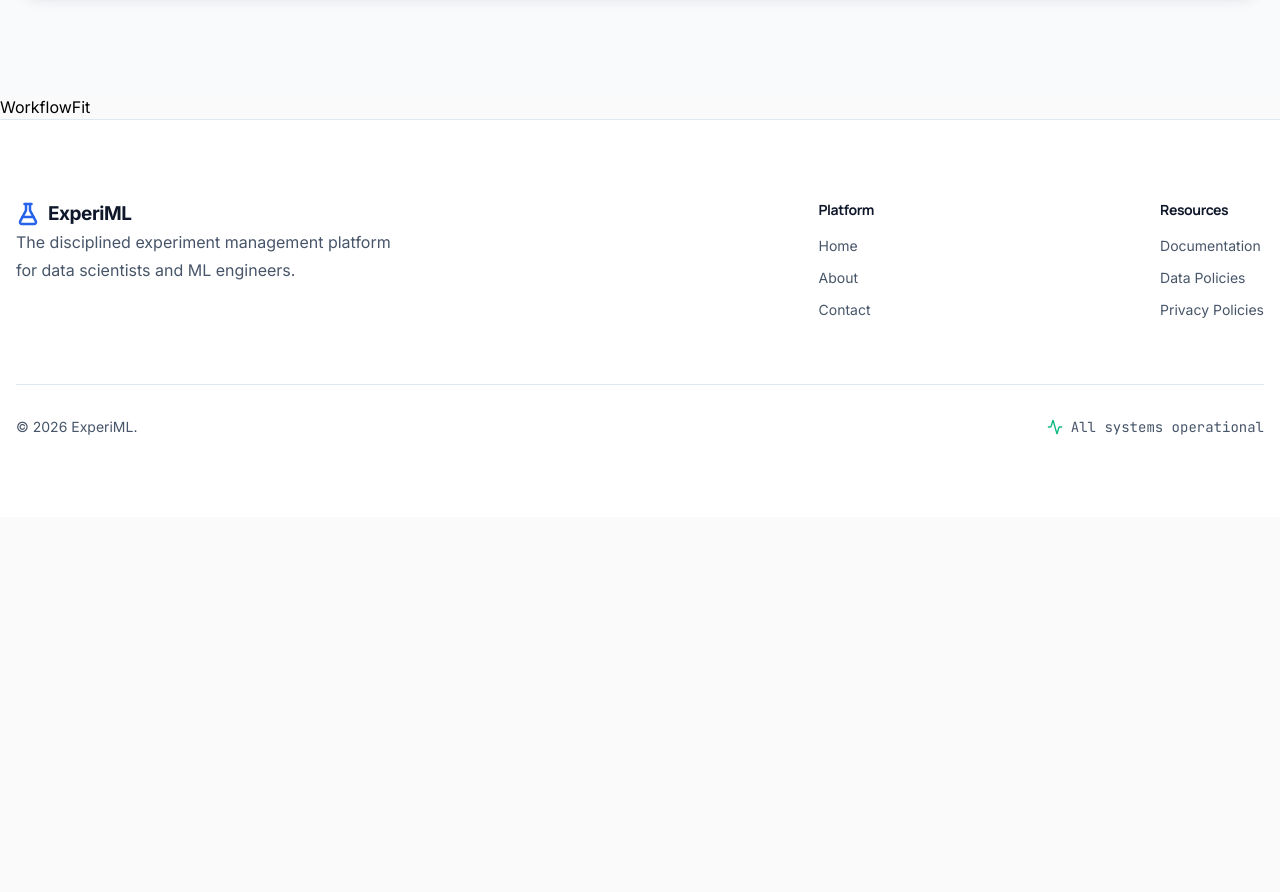
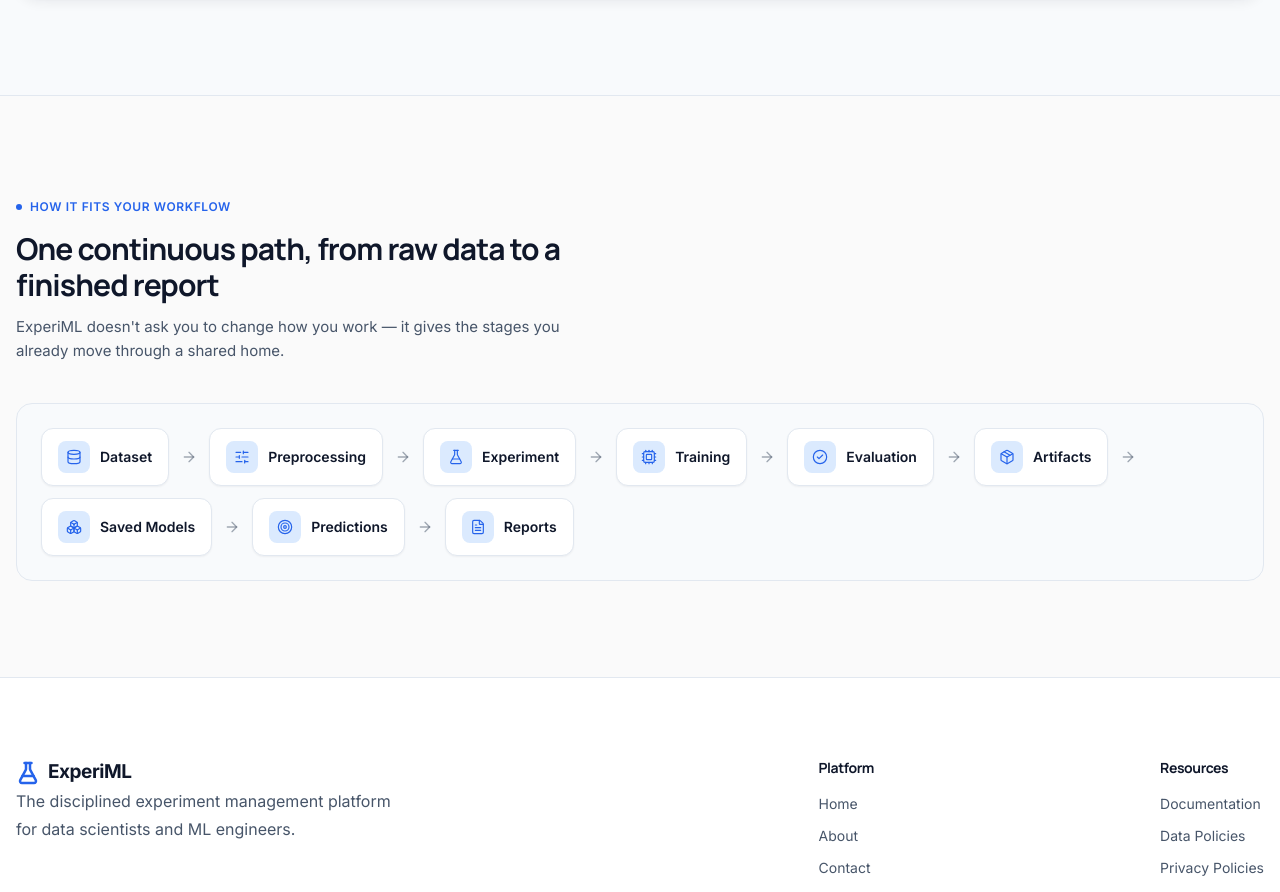
Before and after one commit to Dhairya-Dave-0204/ExperiML, a React (Vite) app in the folder frontend/: page /about in a window 1280 px wide. Shown: the part 1967-2859 px from the top of the page. Before the commit the page ends 2484 px from the top, so only its background shows below. Built offline with nearby package versions, Linux system fonts and the light colour scheme.

Commit message:
Code the workflow fit component

```diff
--- a/frontend/src/components/shared/About/WorkflowFit/WorkflowFit.jsx
+++ b/frontend/src/components/shared/About/WorkflowFit/WorkflowFit.jsx
@@ -1,9 +1,51 @@
-import React from 'react'
+import React from "react";
+import { ArrowRight } from "lucide-react";
+
+import { STAGES } from "./workflowFitData"
 
 function WorkflowFit() {
   return (
-    <div>WorkflowFit</div>
-  )
+    <section
+      id="workflow-fit"
+      className="py-16 border-t border-border md:py-24"
+    >
+      <div className="container-custom">
+        <div className="max-w-xl mb-10">
+          <div className="inline-flex items-center gap-2 mb-4 text-xs font-semibold tracking-wider uppercase text-primary">
+            <span className="h-1.5 w-1.5 rounded-full bg-primary" />
+            How it fits your workflow
+          </div>
+          <h2 className="mb-3 text-2xl font-extrabold tracking-tight font-heading text-text md:text-3xl">
+            One continuous path, from raw data to a finished report
+          </h2>
+          <p className="text-[15px] leading-relaxed text-text-secondary">
+            ExperiML doesn't ask you to change how you work — it gives the
+            stages you already move through a shared home.
+          </p>
+        </div>
+
+        <div className="flex flex-wrap items-center gap-3 p-5 border rounded-xl border-border bg-surface-soft md:p-6">
+          {STAGES.map(({ icon: Icon, label, id }, i) => (
+            <div key={id} className="flex items-center gap-3">
+              <div className="flex items-center gap-2.5 rounded-lg border border-border bg-surface px-4 py-3 shadow-sm">
+                <div className="flex items-center justify-center w-8 h-8 rounded-md shrink-0 bg-primary-light">
+                  <Icon size={16} strokeWidth={1.75} className="text-primary" />
+                </div>
+                <span className="text-sm font-semibold text-text">{label}</span>
+              </div>
+              {i < STAGES.length - 1 && (
+                <ArrowRight
+                  size={16}
+                  strokeWidth={2}
+                  className="hidden shrink-0 text-text-secondary/50 sm:block"
+                />
+              )}
+            </div>
+          ))}
+        </div>
+      </div>
+    </section>
+  );
 }
 
-export default WorkflowFit
+export default WorkflowFit;
--- a/frontend/src/components/shared/About/WorkflowFit/workflowFitData.js
+++ b/frontend/src/components/shared/About/WorkflowFit/workflowFitData.js
@@ -11,14 +11,14 @@
   ArrowRight,
 } from "lucide-react";
 
-const STAGES = [
-  { icon: Database, label: "Dataset" },
-  { icon: SlidersHorizontal, label: "Preprocessing" },
-  { icon: FlaskConical, label: "Experiment" },
-  { icon: Cpu, label: "Training" },
-  { icon: CheckCircle2, label: "Evaluation" },
-  { icon: Package, label: "Artifacts" },
-  { icon: Boxes, label: "Saved Models" },
-  { icon: Target, label: "Predictions" },
-  { icon: FileText, label: "Reports" },
+export const STAGES = [
+  { id: 1, icon: Database, label: "Dataset" },
+  { id: 2, icon: SlidersHorizontal, label: "Preprocessing" },
+  { id: 3, icon: FlaskConical, label: "Experiment" },
+  { id: 4, icon: Cpu, label: "Training" },
+  { id: 5, icon: CheckCircle2, label: "Evaluation" },
+  { id: 6, icon: Package, label: "Artifacts" },
+  { id: 7, icon: Boxes, label: "Saved Models" },
+  { id: 8, icon: Target, label: "Predictions" },
+  { id: 9, icon: FileText, label: "Reports" },
 ];
```
